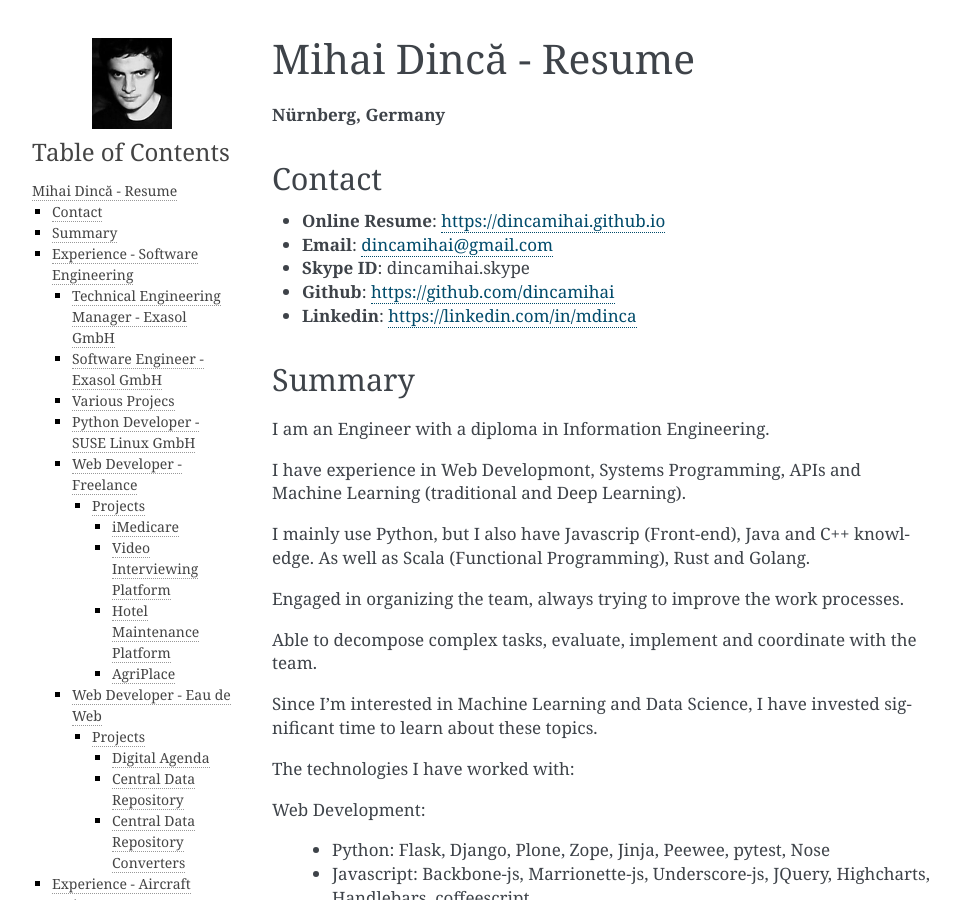
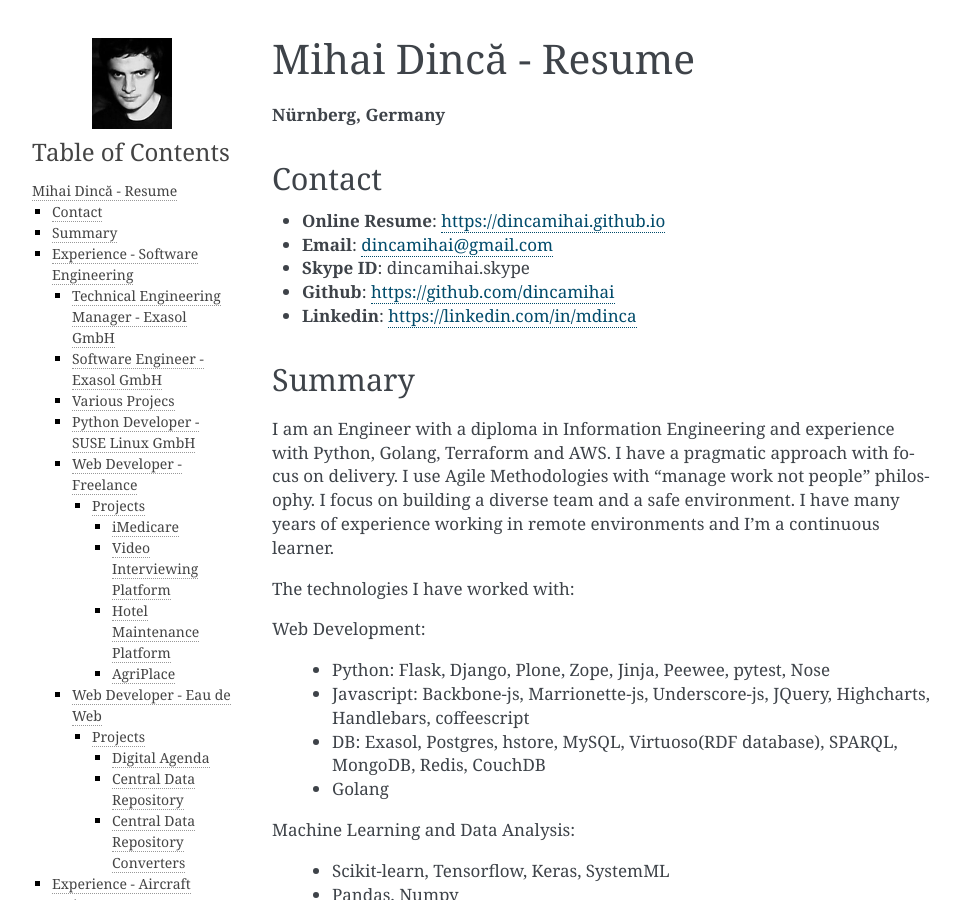
Before and after one commit to dincamihai/dincamihai.github.io, a Sphinx documentation site: the page built from source/index.rst, in a window 1280 px wide and 900 px high. Shown: the whole window, without its empty margins (148-1109 px from the left). Built offline with Sphinx 7.4.7, drawn with Linux system fonts in a browser that asks for light colours; some of the changed text lies outside the part shown.

Commit message:
Update index.rst

```diff
--- a/source/index.rst
+++ b/source/index.rst
@@ -18,17 +18,11 @@ Summary
 -------
 
 
-I am an Engineer with a diploma in Information Engineering.
-
-I have experience in Web Developmont, Systems Programming, APIs and Machine Learning (traditional and Deep Learning).
-
-I mainly use Python, but I also have Javascrip (Front-end), Java and C++ knowledge. As well as Scala (Functional Programming), Rust and Golang.
-
-Engaged in organizing the team, always trying to improve the work processes.
-
-Able to decompose complex tasks, evaluate, implement and coordinate with the team.
-
-Since I'm interested in Machine Learning and Data Science, I have invested significant time to learn about these topics.
+I am an Engineer with a diploma in Information Engineering and experience with Python, Golang, Terraform and AWS.
+I have a pragmatic approach with focus on delivery.
+I use Agile Methodologies with "manage work not people" philosophy.
+I focus on building a diverse team and a safe environment.
+I have many years of experience working in remote environments and I'm a continuous learner.
 
 The technologies I have worked with:
 
@@ -36,7 +30,7 @@ Web Development:
 
     + Python: Flask, Django, Plone, Zope, Jinja, Peewee, pytest, Nose
     + Javascript: Backbone-js, Marrionette-js, Underscore-js, JQuery, Highcharts, Handlebars, coffeescript
-    + DB: Postgres, hstore, MySQL, Virtuoso(RDF database), SPARQL, MongoDB, Redis, CouchDB
+    + DB: Exasol, Postgres, hstore, MySQL, Virtuoso(RDF database), SPARQL, MongoDB, Redis, CouchDB
     + Golang
 
 Machine Learning and Data Analysis:
```
